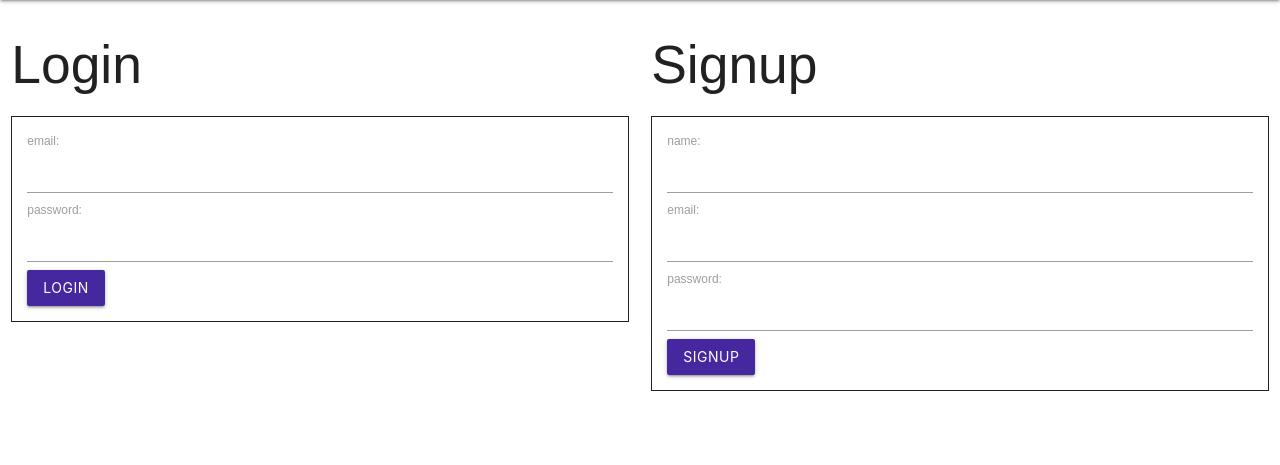
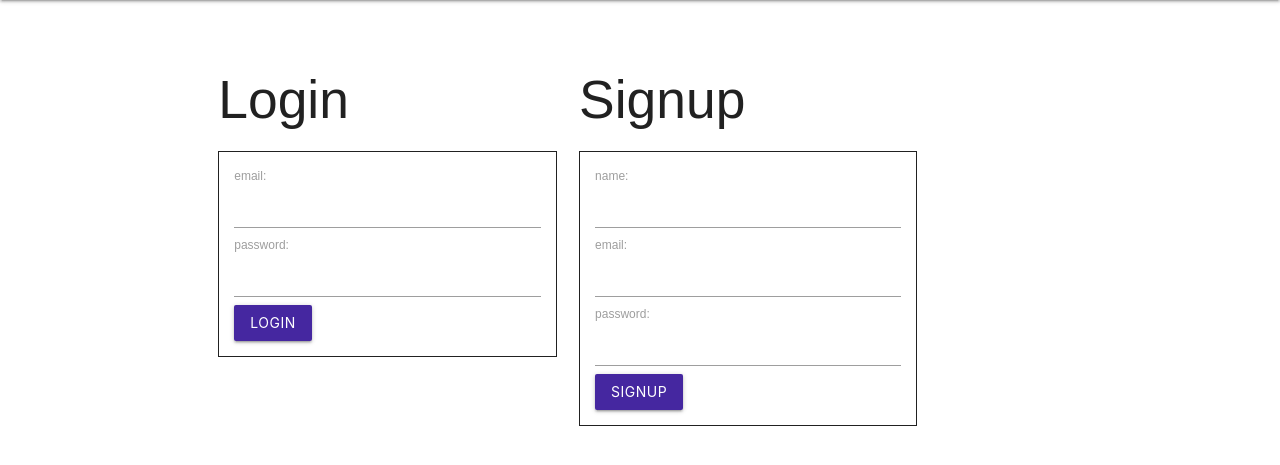
Before and after one commit to mmorrisonlk/gamerGroupFinder, a Node server app: page /login in a window 1280 px wide. Shown: the part 64-529 px from the top of the page. Run offline with Node 20, Linux system fonts and the light colour scheme; some libraries are stand-ins or nearby versions.

Commit message:
Centered divs on login page.

```diff
--- a/views/homepage.handlebars
+++ b/views/homepage.handlebars
@@ -5,7 +5,7 @@
                 <input type="text" id="searchField">
                 <label for="searchField">Search</label>
             </div>
-            <button class="btn waves-effect waves-light search-btn deep-purple darken-3" type="submit" name="action">
+            <button class="btn waves-effect waves-light search-btn" type="submit" name="action">
                 <i class="material-icons">send</i>
             </button>
         </div>
--- a/views/login.handlebars
+++ b/views/login.handlebars
@@ -1,5 +1,5 @@
-<div class="row">
-    <div class="col l6">
+<div class="container row">
+    <div class="col l5">
         <h2>Login</h2>
 
         <form class="form login-form">
@@ -16,7 +16,7 @@
         </div>
         </form>
     </div>
-    <div class="col l6">
+    <div class="col l5">
         <h2>Signup</h2>
 
         <form class="form signup-form">
```
